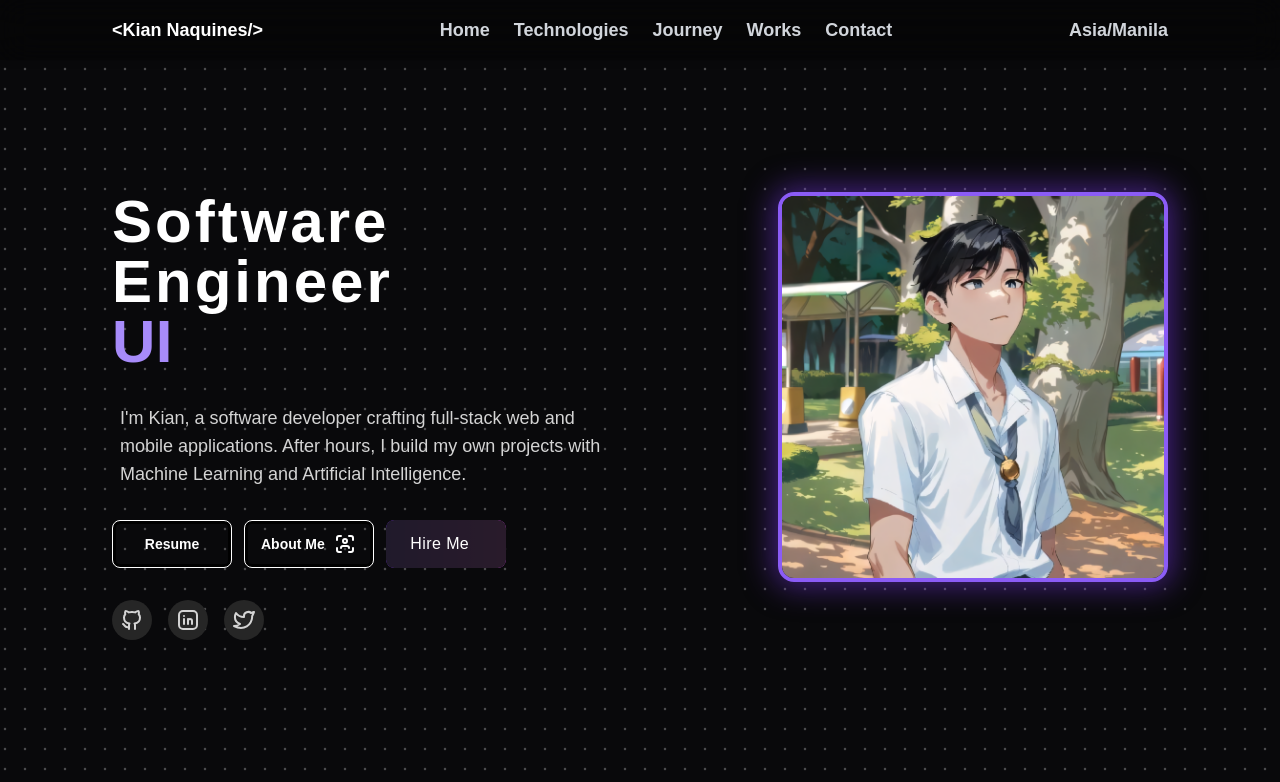
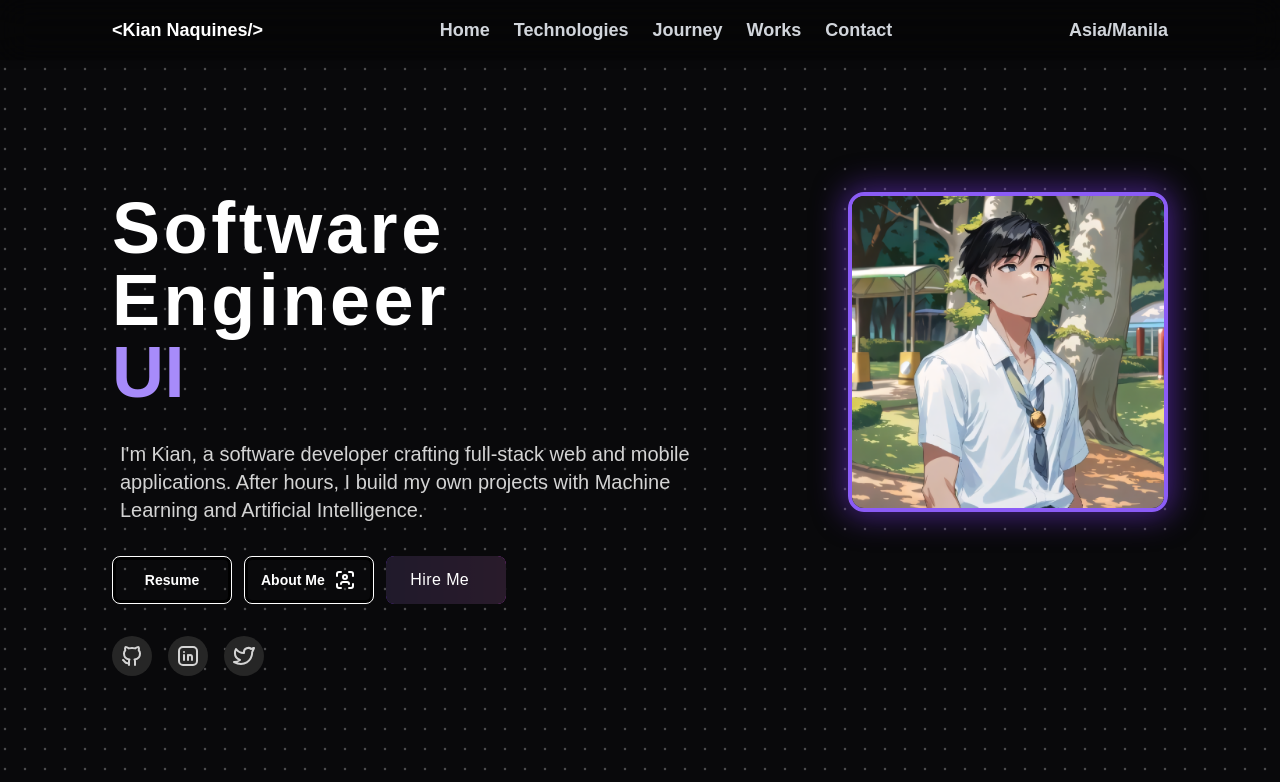
Before and after one commit to kiannaquines/kian_portfolio, a Next.js app: page / in a window 1280 px wide. Shown: the top 782 px of the page. Built offline with nearby package versions, Linux system fonts and the light colour scheme; a web font is replaced by a local one.

Commit message:
Enhance hero component layout and text styling for improved readability and responsiveness; update footer content and header visibility; adjust image remote patterns in config.

```diff
--- a/components/hero.tsx
+++ b/components/hero.tsx
@@ -24,19 +24,18 @@ const Hero = () => {
 
   return (
     <div className="w-full sm:px-10 lg:px-28 py-10 lg:py-32 mx-auto">
-      <div className="grid grid-cols-1 md:grid-cols-2 gap-10 items-start">
-
-        <div className="flex flex-col items-center md:items-start text-center md:text-left w-full max-w-4xl z-10">
+      <div className="grid grid-cols-1 md:grid-cols-[3fr_2fr] gap-10 items-start">
+        <div className="flex flex-col items-center md:items-start text-center md:text-left w-full z-10">
           <motion.h2
             initial={{ opacity: 0, y: 20 }}
             animate={{ opacity: 1, y: 0 }}
             transition={{ duration: 0.5, ease: [0.4, 0.0, 0.2, 1] }}
             className="font-bold dark:text-white tracking-wide"
           >
-            <span className="text-[50px] tracking-wider sm:text-5xl md:text-5xl lg:text-6xl lg:inline-block lg:ml-0">Software Engineer</span>
+            <span className="text-[50px] tracking-wider sm:text-5xl md:text-5xl lg:text-7xl lg:inline-block lg:ml-0">Software Engineer</span>
             <br />
             <TypeAnimation
-              className="text-violet-500 text-[40px] sm:text-lg md:text-xl lg:text-6xl font-bold dark:text-violet-400 hidden lg:inline-block"
+              className="text-violet-500 text-[40px] sm:text-lg md:text-xl lg:text-7xl font-bold dark:text-violet-400 hidden lg:inline-block"
               sequence={["Frontend Dev", 2000, "UI Designer", 2000, "Backend Dev", 2000, "Frontend Dev", 2000, "Mobile Dev", 2000, "DevOps", 2000]}
               speed={30}
               repeat={Infinity}
@@ -48,7 +47,7 @@ const Hero = () => {
             initial={{ opacity: 0, y: 20 }}
             animate={{ opacity: 1, y: 0 }}
             transition={{ duration: 0.5, ease: [0.4, 0.0, 0.2, 1], delay: 0.2 }}
-            className="mt-6 text-lg p-2 text-neutral-800 dark:text-neutral-300"
+            className="mt-6 text-xl p-2 text-neutral-800 dark:text-neutral-300 max-w-[600px]"
           >
             I'm Kian, a software developer crafting full-stack web and mobile applications. After hours, I build my own projects with Machine Learning and Artificial Intelligence.
           </motion.p>
@@ -84,10 +83,10 @@ const Hero = () => {
           initial={{ opacity: 0, scale: 0.9 }}
           animate={{ opacity: 1, scale: 1 }}
           transition={{ type: "spring", stiffness: 100, damping: 10 }}
-          className="w-full flex justify-center md:justify-end"
+          className="w-full flex justify-end"
         >
           <div
-            className="relative w-full max-w-[220px] sm:max-w-[390px] aspect-square hidden sm:inline-block md:inline-block lg:inline-block"
+            className="relative w-full max-w-[220px] sm:max-w-[320px] aspect-square hidden sm:hidden md:inline-block lg:inline-block"
             onMouseEnter={() => setHovered(true)}
             onMouseLeave={() => setHovered(false)}
           >
@@ -105,7 +104,6 @@ const Hero = () => {
             />
           </div>
         </motion.div>
-
       </div>
     </div>
   );
--- a/components/ui/footer.tsx
+++ b/components/ui/footer.tsx
@@ -88,9 +88,6 @@ export function Footer() {
             <div className="space-y-4">
               <p className="text-neutral-400">
                 I'm Kian Naquines, a full-stack developer with expertise in modern web technologies and a passion for creating efficient, scalable solutions.
-              </p>
-              <p className="text-neutral-400">
-                My specialties include React, Node.js, Python, and machine learning. I enjoy solving complex problems and building intuitive user experiences.
               </p>
               <p className="text-neutral-400">
                 Currently open to new opportunities and collaborations on interesting projects.
--- a/components/ui/header.tsx
+++ b/components/ui/header.tsx
@@ -32,7 +32,7 @@ const Header = () => {
    bg-white/30 dark:bg-black/30 shadow-md`
 }
     >
-      <div className="hidden lg:flex items-center">
+      <div className="flex md:hidden lg:inline-block items-center">
         <span className="text-lg font-bold text-gray-900 dark:text-white">
          <Link href="/"> &lt;Kian Naquines/&gt;</Link>
         </span>
--- a/next.config.ts
+++ b/next.config.ts
@@ -2,7 +2,12 @@ import type { NextConfig } from "next";
 
 const nextConfig: NextConfig = {
   images: {
-    domains: ['assets.aceternity.com'],
+    remotePatterns: [
+      {
+        protocol: 'https',
+        hostname: 'assets.aceternity.com',
+      },
+    ],
   },
 };
 
--- a/package.json
+++ b/package.json
@@ -3,7 +3,7 @@
   "version": "0.1.0",
   "private": true,
   "scripts": {
-    "dev": "next dev --turbopack",
+    "dev": "next dev",
     "build": "next build",
     "start": "next start --turbopack",
     "lint": "next lint"
```
